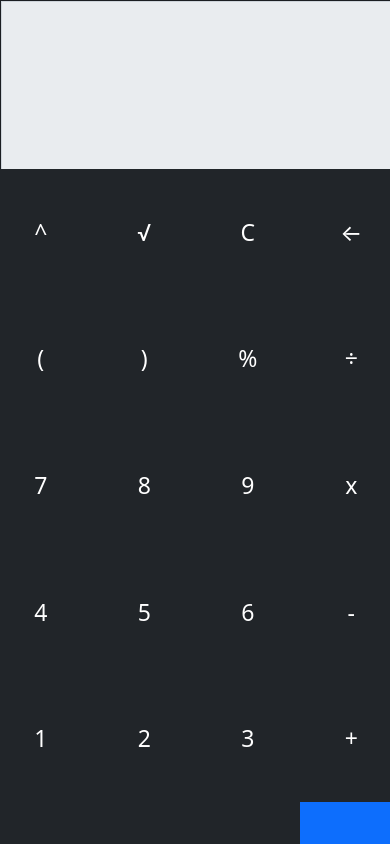
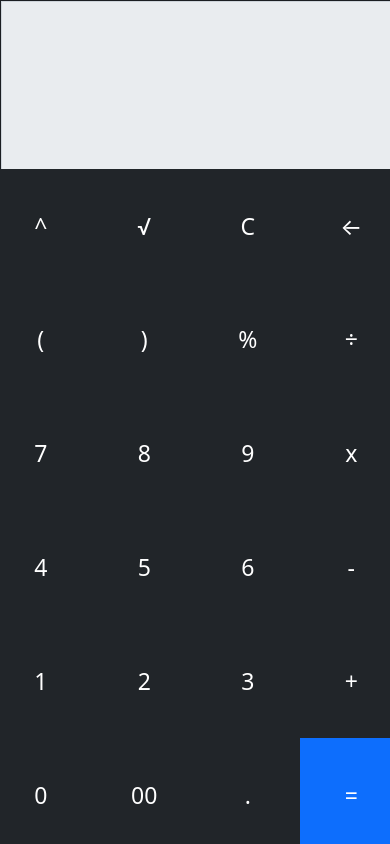
Before and after one commit to gsttvlima/web-calculator, a React (Create React App) app: page / in a window 390 px wide. Built offline with nearby package versions, Linux system fonts and the light colour scheme.

Commit message:
new functionalies

```diff
--- a/src/App.css
+++ b/src/App.css
@@ -86,7 +86,7 @@ button{
   }
 
   .line{
-    height: 15vh;
+    height: 13.5vh;
   }
 
 
```
